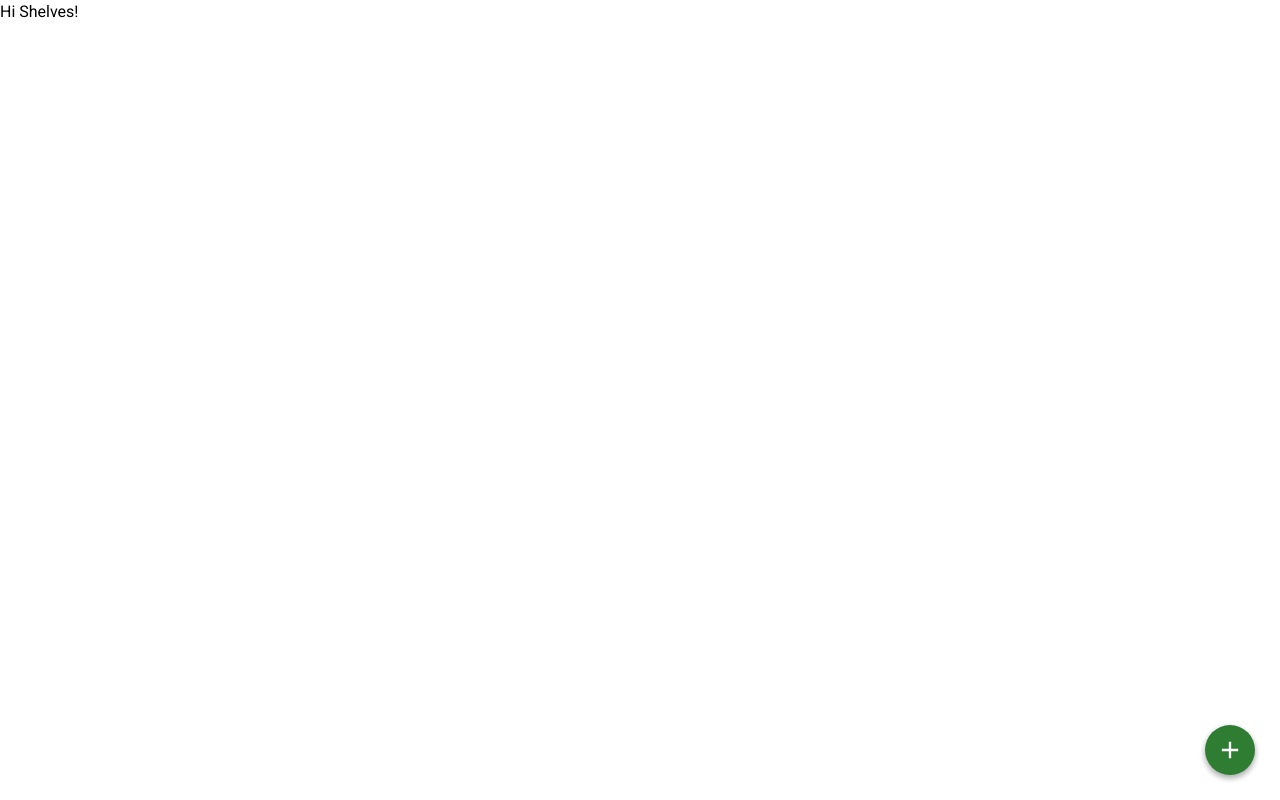
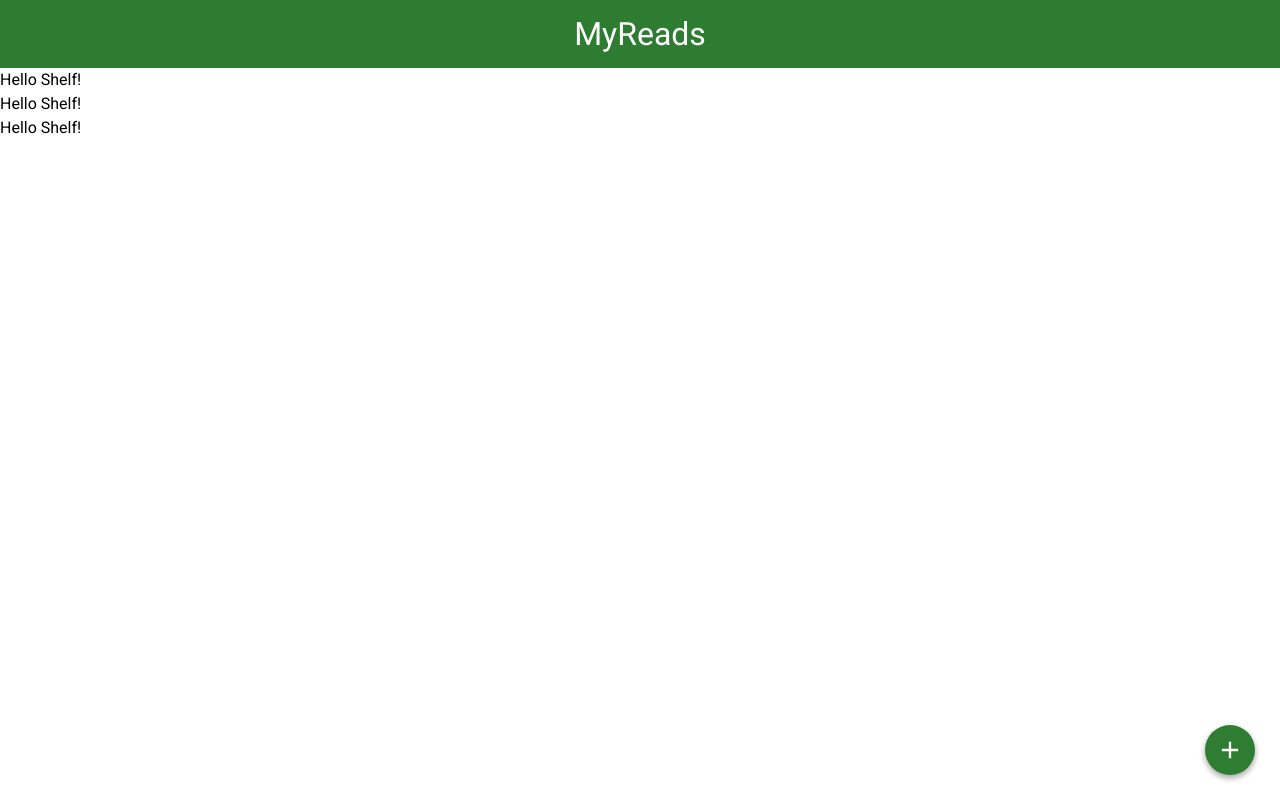
Before and after one commit to cmromeo/MyReads, a React (Create React App) app: page / in a window 1280 px wide. Built offline with nearby package versions, Linux system fonts and the light colour scheme; no server answers.

Commit message:
feat: Add Shelf for each shelf category then pass the books with appropriate shelf

```diff
--- /dev/null
+++ b/src/Shelf.js
@@ -0,0 +1,14 @@
+import React, { Component } from 'react';
+
+class Shelf extends Component {
+    render(){
+        console.log("shelf contains: ", this.props.shelf)
+        return(
+            <div>
+                Hello Shelf!
+            </div>
+        )
+    }
+
+}
+export default Shelf;
--- a/src/Shelves.js
+++ b/src/Shelves.js
@@ -1,5 +1,6 @@
 import React, { Component } from 'react';
 import {Link} from 'react-router-dom';
+import Shelf from './Shelf';
 
 class Shelves extends Component {
 
@@ -14,13 +15,15 @@ class Shelves extends Component {
             return book.shelf === "read";
         });
 
-        console.log('currently reading: ', currentlyReading);
-        console.log('wantToRead: ', wantToRead);
-        console.log('read: ', read);
+        return (
+            <div className="list-books">
+                <div className="list-books-title">
+                    <h1>MyReads</h1>
+                </div>
+                <Shelf shelf={currentlyReading} title="Currently Reading" />
+                <Shelf shelf={wantToRead} title="Want to Read" />
+                <Shelf shelf={read} title="Read" />
 
-        return (
-            <div>
-                Hi Shelves!
                 <div className="open-search">
                     <Link
                       to="/search"
```
